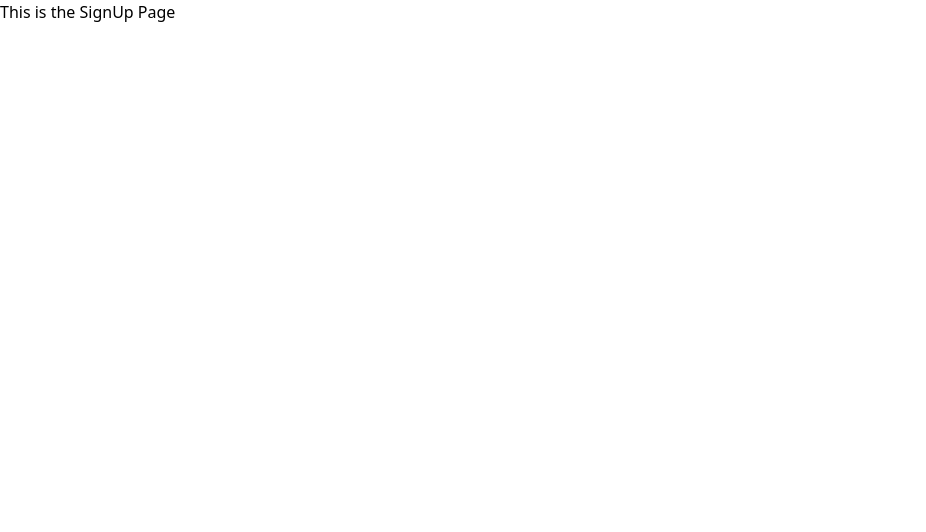
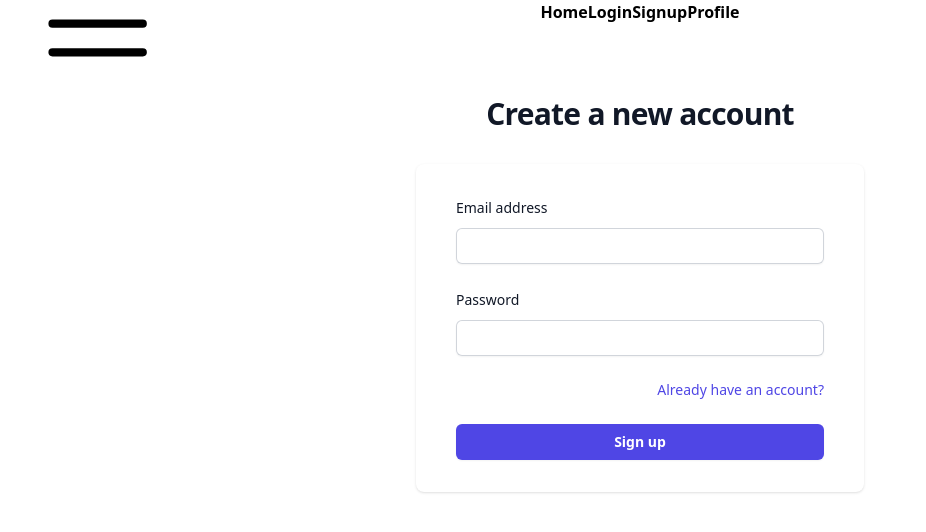
Before and after one commit to MenarSelamet/firebase-next-demo, a Next.js app: page /SignUp in a window 1280 px wide. Shown: the top 532 px of the page, without its empty margins (0-926 px from the left). Built offline with nearby package versions, Linux system fonts and the light colour scheme.

Commit message:
Navbar working

```diff
--- a/Components/Navbar/Navbar.jsx
+++ b/Components/Navbar/Navbar.jsx
@@ -4,9 +4,9 @@ import Link from "next/link";
 
 const navigation = [
   { name: "Home", href: "/", current: true },
-  { name: "Login", href: "/login", current: false },
-  { name: "Signup", href: "/signup", current: false },
-  { name: "Profile", href: "/profile", current: false },
+  { name: "Login", href: "/Login", current: false },
+  { name: "Signup", href: "/SignUp", current: false },
+  { name: "Profile", href: "/Profile", current: false },
 ];
 
 function classNames(...classes) {
@@ -38,16 +38,9 @@ export default function Navbar() {
                       <Link
                         key={item.name}
                         href={item.href}
-                        className={({ isActive }) =>
-                          classNames(
-                            isActive
-                              ? "bg-gray-900 text-white"
-                              : "text-gray-300 hover:bg-gray-700 hover:text-white",
-                            "rounded-md px-3 py-2 text-sm font-medium"
-                          )
-                        }
+                        className="text-gray-300 hover:bg-gray-700 hover:text-white text-lg font-mono p-2 m-3 border rounded-md font-bold"
                       >
-                         {item.name}
+                        {item.name}
                       </Link>
                     </>
                   ))}
--- a/pages/SignUp/index.jsx
+++ b/pages/SignUp/index.jsx
@@ -1,11 +1,99 @@
-import React from 'react'
+import Link from "next/link";
+import { auth } from "../../util/firebase";
+import { createUserWithEmailAndPassword } from "firebase/auth";
+import { useState } from "react";
 
-const SignUp = () => {
+export default function Signup() {
+  const [email, setEmail] = useState("");
+  const [password, setPassword] = useState("");
+
+  const signIn = async (e) => {
+    e.preventDefault();
+    try {
+      await createUserWithEmailAndPassword(auth, email, password);
+    } catch (err) {
+      console.error(err);
+    }
+  };
   return (
-    <div>
-      This is the SignUp Page
-    </div>
-  )
+    <>
+      <div className="flex min-h-full flex-col justify-center py-12 sm:px-6 lg:px-8">
+        <div className="sm:mx-auto sm:w-full sm:max-w-md">
+          <h2 className="mt-6 text-center text-3xl font-bold tracking-tight text-gray-900">
+            Create a new account
+          </h2>
+        </div>
+
+        <div className="mt-8 sm:mx-auto sm:w-full sm:max-w-md">
+          <div className="bg-white py-8 px-4 shadow sm:rounded-lg sm:px-10">
+            <form className="space-y-6" onSubmit={signIn}>
+              <div>
+                <label
+                  htmlFor="email"
+                  className="block text-sm font-medium leading-6 text-gray-900"
+                >
+                  Email address
+                </label>
+                <div className="mt-2">
+                  <input
+                    value={email}
+                    onChange={(e) => setEmail(e.target.value)}
+                    id="email"
+                    name="email"
+                    type="email"
+                    autoComplete="email"
+                    required
+                    className="block w-full rounded-md border-0 py-1.5 text-gray-900 shadow-sm ring-1 ring-inset ring-gray-300 placeholder:text-gray-400 focus:ring-2 focus:ring-inset focus:ring-indigo-600 sm:text-sm sm:leading-6"
+                  />
+                </div>
+              </div>
+
+              <div>
+                <label
+                  htmlFor="password"
+                  className="block text-sm font-medium leading-6 text-gray-900"
+                >
+                  Password
+                </label>
+                <div className="mt-2">
+                  <input
+                    value={password}
+                    onChange={(e) => setPassword(e.target.value)}
+                    id="password"
+                    name="password"
+                    type="password"
+                    autoComplete="current-password"
+                    required
+                    className="block w-full rounded-md border-0 py-1.5 text-gray-900 shadow-sm ring-1 ring-inset ring-gray-300 placeholder:text-gray-400 focus:ring-2 focus:ring-inset focus:ring-indigo-600 sm:text-sm sm:leading-6"
+                  />
+                </div>
+              </div>
+
+              <div className="flex items-center justify-between">
+                <div className="flex items-center"></div>
+
+                <div className="text-sm">
+                  <Link
+                    href="/login"
+                    className="font-medium text-indigo-600 hover:text-indigo-500"
+                  >
+                    Already have an account?
+                  </Link>
+                </div>
+              </div>
+
+              <div>
+                <button
+                  type="submit"
+                  className="flex w-full justify-center rounded-md bg-indigo-600 py-2 px-3 text-sm font-semibold text-white shadow-sm hover:bg-indigo-500 focus-visible:outline focus-visible:outline-2 focus-visible:outline-offset-2 focus-visible:outline-indigo-600"
+                >
+                  Sign up
+                </button>
+              </div>
+            </form>
+          </div>
+        </div>
+      </div>
+    </>
+  );
 }
-
-export default SignUp
--- a/pages/_document.js
+++ b/pages/_document.js
@@ -1,10 +1,12 @@
 import { Html, Head, Main, NextScript } from 'next/document'
+import Navbar from '@/Components/Navbar/Navbar'
 
 export default function Document() {
   return (
     <Html lang="en">
       <Head />
       <body>
+      <Navbar/>
         <Main />
         <NextScript />
       </body>
--- a/pages/index.js
+++ b/pages/index.js
@@ -1,10 +1,120 @@
-import Navbar from '../Components/Navbar/Navbar'
-import { Inter } from "next/font/google";
+import { getDocs, collection, addDoc } from "firebase/firestore";
+import  { useState, useEffect } from "react";
+import { db, auth } from "../util/firebase";
+import { onAuthStateChanged } from "firebase/auth";
 
-const inter = Inter({ subsets: ["latin"] });
 
-export default function Home() {
-  return <main>
-  <Navbar/>
-  This is the Home Page </main>;
-}
+const Home = () => {
+  const [isAuthenticated, setIsAuthenticated] = useState(false);
+  const [todo, setTodo] = useState();
+  const [todos, setTodos] = useState([]);
+  const todoCollectionRef = collection(db, "todos");
+
+  const getListOfTodos = async () => {
+    const data = await getDocs(todoCollectionRef);
+    const todos = data.docs.map((doc) => ({ ...doc.data(), id: doc.id }));
+    console.log({ todos });
+    setTodos(todos);
+  };
+
+  const addTodo = async (e) => {
+    e.preventDefault();
+    await addDoc(todoCollectionRef, {
+      name: todo,
+      uid: auth?.currentUser?.uid,
+    });
+    getListOfTodos();
+  };
+
+  useEffect(() => {
+    getListOfTodos();
+
+    const listener = onAuthStateChanged(auth, async (user) => {
+      setIsAuthenticated(Boolean(user));
+    });
+
+    return () => {
+      listener();
+    };
+  }, []);
+
+  return (
+    <div>
+
+      <div className="flex min-h-full flex-col justify-center py-12 sm:px-6 lg:px-8">
+        <div className="sm:mx-auto sm:w-full sm:max-w-md">
+          <h2 className="mt-6 text-center text-3xl font-bold tracking-tight text-gray-900">
+            Add todo
+          </h2>
+        </div>
+
+        <div className="mt-8 sm:mx-auto sm:w-full sm:max-w-md">
+          <div className="bg-white py-8 px-4 shadow sm:rounded-lg sm:px-10">
+            <form className="space-y-6" onSubmit={addTodo}>
+              <div>
+                <label
+                  htmlFor="todo"
+                  className="block text-sm font-medium leading-6 text-gray-900"
+                >
+                  Todo
+                </label>
+                <div className="mt-2">
+                  <input
+                    value={todo}
+                    onChange={(e) => setTodo(e.target.value)}
+                    id="todo"
+                    name="todo"
+                    type="todo"
+                    autoComplete="current-todo"
+                    required
+                    className="block w-full rounded-md border-0 py-1.5 text-gray-900 shadow-sm ring-1 ring-inset ring-gray-300 placeholder:text-gray-400 focus:ring-2 focus:ring-inset focus:ring-indigo-600 sm:text-sm sm:leading-6"
+                  />
+                </div>
+              </div>
+
+              <div>
+                <button
+                  type="submit"
+                  className="flex w-full justify-center rounded-md bg-indigo-600 py-2 px-3 text-sm font-semibold text-white shadow-sm hover:bg-indigo-500 focus-visible:outline focus-visible:outline-2 focus-visible:outline-offset-2 focus-visible:outline-indigo-600"
+                >
+                  Add todo
+                </button>
+              </div>
+            </form>
+            <br />
+            <h1>Todos</h1>
+            <ul className="divide-y divide-gray-200">
+              {isAuthenticated &&
+                todos
+                  .filter((todo) => todo.uid === auth.currentUser.uid)
+                  .map((todo) => {
+                    return (
+                      <li
+                        key={todo.id}
+                        className="relative bg-white py-5 px-4 focus-within:ring-2 focus-within:ring-inset focus-within:ring-indigo-600 hover:bg-gray-50"
+                      >
+                        <div className="flex justify-between space-x-3">
+                          <div className="min-w-0 flex-1">
+                            <a href="#" className="block focus:outline-none">
+                              <span
+                                className="absolute inset-0"
+                                aria-hidden="true"
+                              />
+                              <p className="truncate text-sm font-medium text-gray-900">
+                                {todo.name}
+                              </p>
+                            </a>
+                          </div>
+                        </div>
+                      </li>
+                    );
+                  })}
+            </ul>
+          </div>
+        </div>
+      </div>
+    </div>
+  );
+};
+
+export default Home;
```
